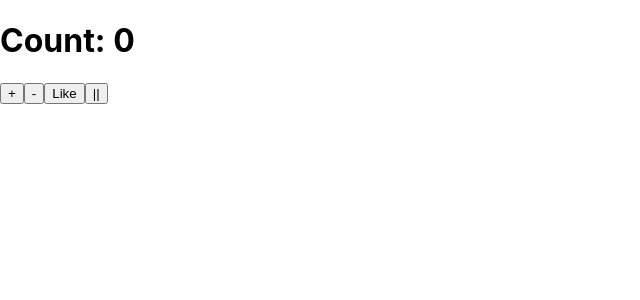
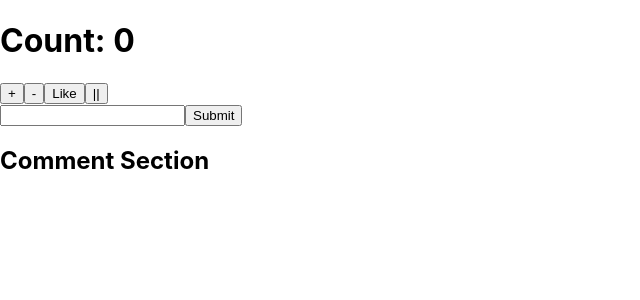
Before and after one commit to paigekellydev/counter, a React (Create React App) app: page / in a window 1280 px wide. Shown: the top 300 px of the page, without its empty margins (0-640 px from the left). Built offline with nearby package versions, Linux system fonts and the light colour scheme.

Commit message:
Input field, onChange, onSubmit

```diff
--- a/src/App.js
+++ b/src/App.js
@@ -1,10 +1,22 @@
 import React, {useState} from 'react';
 import Counter from './components/Counter'
+import CommentForm from './components/CommentForm';
+import Comments from './components/Comments'
 
 export default function App() {
+
+  const [comments, setComments] = useState(['yes', 'no'])
+
+  const addComment = (comment) => {
+    console.log(comment)
+    setComments(...comments, comment)
+  }
+
   return (
     <div>
       <Counter />
+      <CommentForm addComment={addComment}/>
+      <Comments comments={comments}/>
     </div>
   )
 }
--- a/src/components/CommentForm.js
+++ b/src/components/CommentForm.js
@@ -0,0 +1,23 @@
+import {useState} from 'react'
+
+export default function CommentForm(props) {
+
+    const [text, setText] = useState('')
+
+    const handleChange = (event) => {
+        setText(event.target.value.toUpperCase())
+    }
+
+    const handleSubmit = (event) => {
+        event.preventDefault()
+        setText('')
+        props.addComment(text)
+    }
+
+    return (
+        <form onSubmit={handleSubmit}>
+            <input onChange={handleChange} value={text}></input>
+            <button type="submit">Submit</button>
+        </form>
+    )
+}
--- /dev/null
+++ b/src/components/Comments.js
@@ -0,0 +1,17 @@
+export default function Comments({comments}) {
+    // const displayComments = () => {
+    //     return (
+    //         comments.map(function(comment) = () => {
+    //             return (
+    //                 <p>{comment}</p>
+    //             )
+    //         })
+    //     )
+    // }
+    return(
+        <section>
+            <h2>Comment Section</h2>
+            {/* {displayComments()} */}
+        </section>
+    )
+}
--- a/src/components/Counter.js
+++ b/src/components/Counter.js
@@ -3,6 +3,10 @@ import React, {useState} from 'react'
 export default function Counter() {
 
     const [count, setCount] = useState(0)
+
+    // handleCountChange function increments count if button id matches increment
+    // and decrements if button id matches decrement and count is higher than 0
+
 
     const handleCountChange = (event) => {
         event.preventDefault()
```
